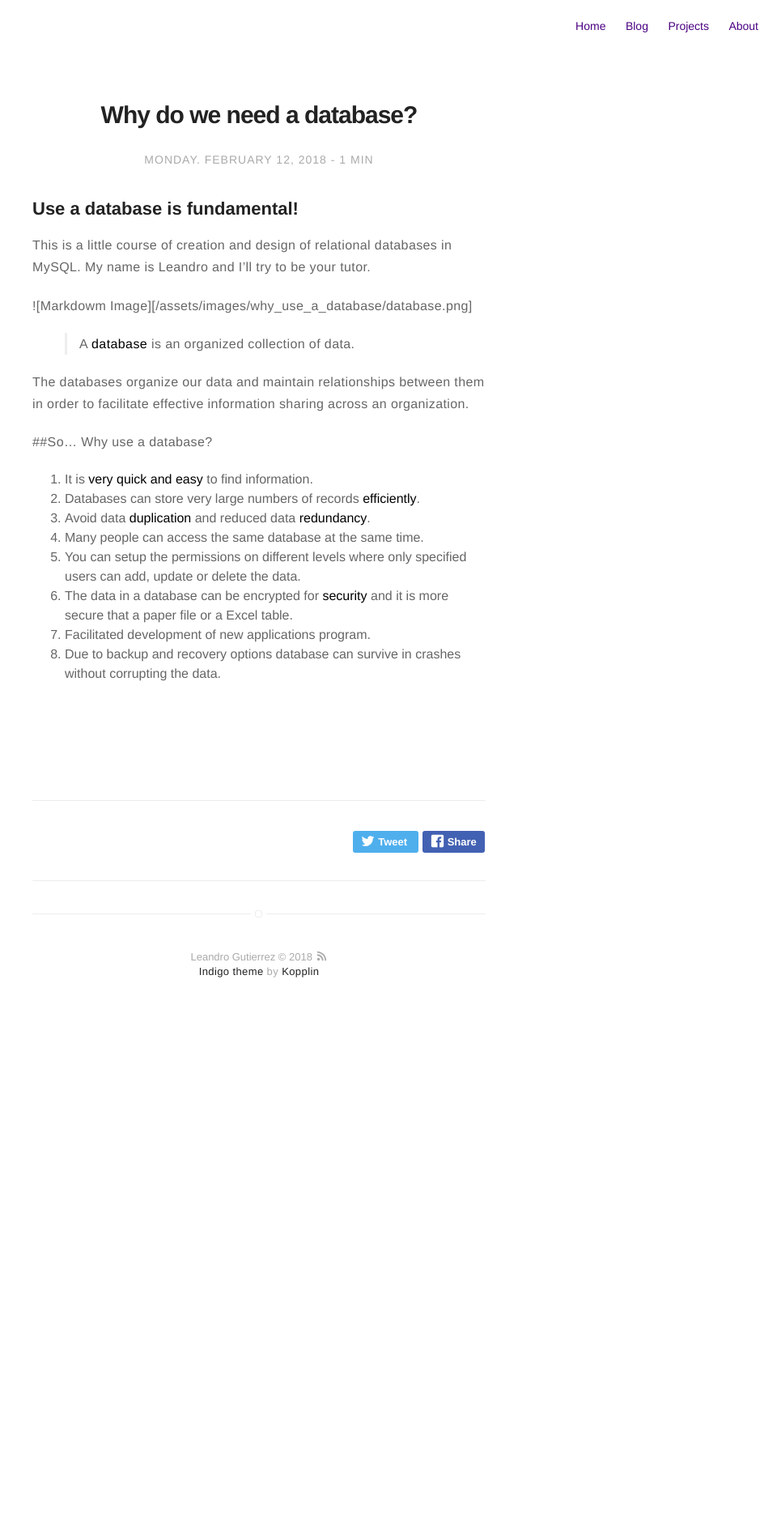
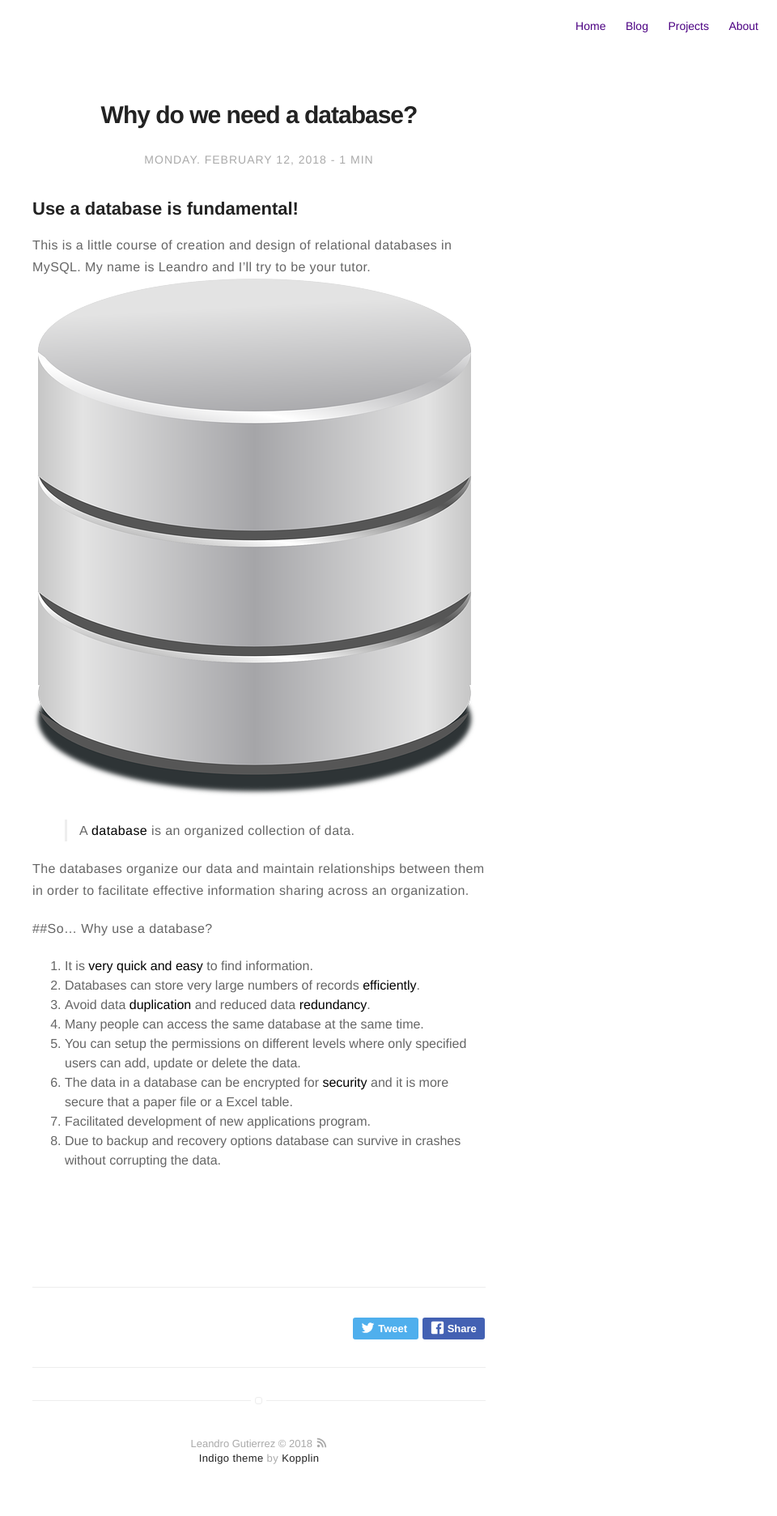
Before and after one commit to leandro070/leandro070.github.io, a Jekyll site: the page built from _posts/2018-02-12-why-do-we-need-a-database.markdown, in a window 1280 px wide. Shown: the whole page at 81% size, without its empty margins (320-1280 px from the left). Built offline with Jekyll 4.4.1, drawn with Linux system fonts in a browser that asks for light colours; before the commit the page ends 1271 px from its top, so only the background shows below that.

Commit message:
Fix issues

```diff
--- a/_posts/2018-02-12-why-do-we-need-a-database.markdown
+++ b/_posts/2018-02-12-why-do-we-need-a-database.markdown
@@ -15,8 +15,7 @@ description: What is and why is it necessary to use databases?
 ## Use a database is fundamental!
 
 This is a little course of creation and design of relational databases in MySQL. My name is Leandro and I'll try to be your tutor.
-
-![Markdowm Image][/assets/images/why_use_a_database/database.png]
+![Markdowm Image][1]
 
 > A **database** is an organized collection of data.
 
@@ -32,3 +31,5 @@ The databases organize our data and maintain relationships between them in order
 6. The data in a database can be encrypted for **security** and it is more secure that a paper file or a Excel table.
 7. Facilitated development of new applications program.
 8. Due to backup and recovery options database can survive in crashes without corrupting the data.
+
+[1]: /assets/images/why_use_a_database/database.png
```
